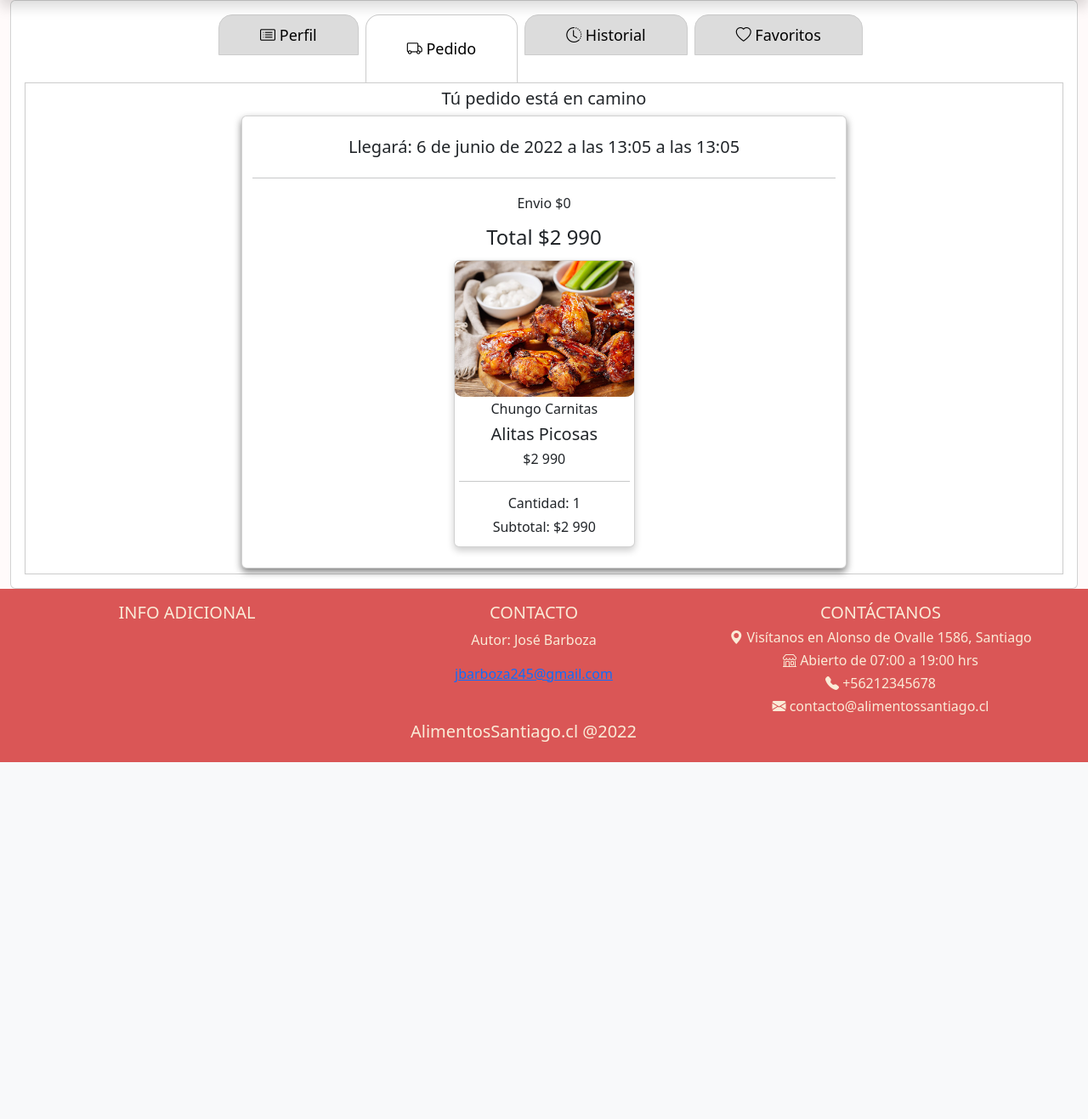
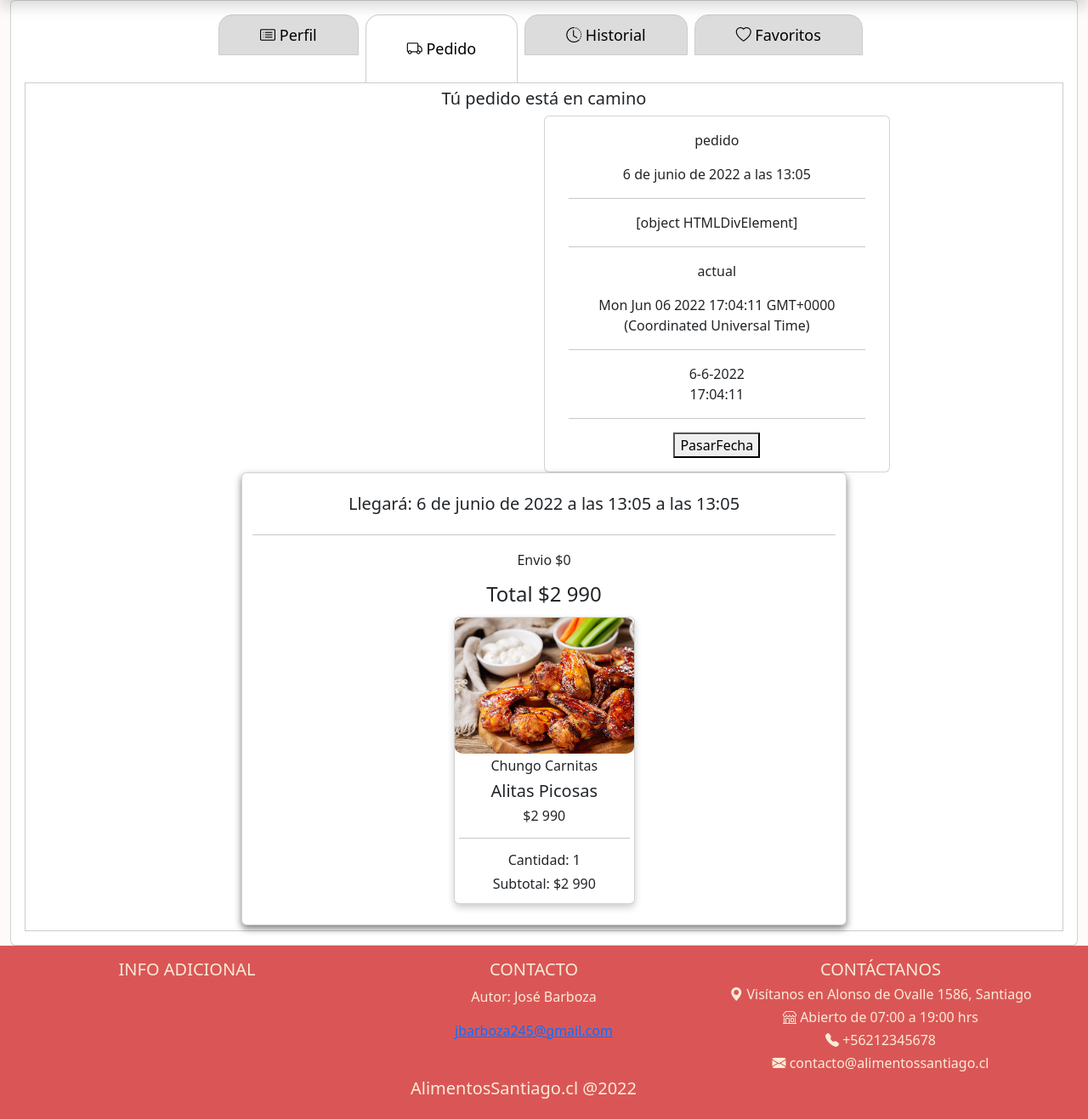
Before and after one commit to josebarbozaDUOC/alimentosSantiagoProject, a Django app: page /perfil-usuario/ in a window 1280 px wide. Shown: the part 47-1364 px from the top of the page at 85% size. Before the commit the page ends 944 px from the top, so only its background shows below. Run offline with Django 4.2, Linux system fonts and the light colour scheme; a user stored in the database is signed in; data comes from the database, SQL or seed files in the repository; both versions use the stored data as it was after the commit; parts of the project's set-up code (start-up, migrations or seed data) failed here and were passed over; some libraries are stand-ins or nearby versions.

Commit message:
test fechahora pedido
...

```diff
--- a/alimentosSantiagoWeb/web/models.py
+++ b/alimentosSantiagoWeb/web/models.py
@@ -39,6 +39,7 @@ class Producto(models.Model):
     disponible          = models.BooleanField(default=True)
     def __str__(self):
         return self.nombre
+
     def restar_stock(self, resta):
         self.stock =- resta
 
--- a/alimentosSantiagoWeb/web/static/web/js/horaEntrega.js
+++ b/alimentosSantiagoWeb/web/static/web/js/horaEntrega.js
@@ -1,12 +1,34 @@
+
+function deliveryDate(fecha){
+    //var date = new Date(fecha);
+    var fechapedido = fecha
+    return fecha;
+}
+
+var fechaPasada = deliveryDate(fecha);
+
 //Compara la fecha hra actual, con los pedidos en reparto, para saber cuando llegan a destino
 function currentTime() {
+
+    //fecha estatica pedido
+    var annoPedido = '2022'
+    var mesPedido = '5'     //mes va de 0 a 11. Se le debe RESTAR 1 en PEDIDO
+    var diaPedido = '6'
+    var horaPedido = '11'
+    var minPedido = '17'
+
+    //var pedido = new Date(annoPedido, mesPedido, diaPedido, horaPedido, minPedido)
+    var pedido = fechaPasada
+    document.getElementById("fechaPedido").innerText = pedido;
+
+    //fecha hora actual
     let date = new Date();
     let hh = date.getHours();
     let mm = date.getMinutes();
     let ss = date.getSeconds();
 
     let dia = date.getDate();
-    let mes = 1+ date.getMonth();
+    let mes = 1+ date.getMonth();       //mes va de 0 a 11. Se le debe SUMAR 1 en ACTUAL
     let anno = date.getFullYear();
     let fecha = dia +"-"+ mes +"-"+ anno;
 
@@ -16,8 +38,18 @@ function currentTime() {
 
     let time = hh + ":" + mm + ":" + ss;
 
+    document.getElementById("fechaActual").innerText = date;
     document.getElementById("fecha").innerText = fecha;
     document.getElementById("hora").innerText = time;
+
+    //if comparativo
+    /*if (pedido <= date){
+        document.getElementById("pedidoEntregado").innerText = 'Si';
+    } else{
+        document.getElementById("pedidoEntregado").innerText = 'No';
+    }*/
+
+
     let t = setTimeout(function(){ currentTime() }, 1000);
 }
 currentTime();
--- a/alimentosSantiagoWeb/web/static/web/js/sweetalert.js
+++ b/alimentosSantiagoWeb/web/static/web/js/sweetalert.js
@@ -27,7 +27,7 @@ function pedidoExitoso(){
     Swal.fire({
     icon: 'success',
     title: '¡Felicidades!',
-    text: "Tu pedido se está preparando",
+    text: "Tu pedido se está preparando, llegará: ",
     allowOutsideClick: false,
     timer: 4000,
     timerProgressBar: true,
--- a/alimentosSantiagoWeb/web/templates/web/pagar.html
+++ b/alimentosSantiagoWeb/web/templates/web/pagar.html
@@ -108,7 +108,8 @@
                     <a href="{% url 'carrito_compras' %}" id="submit"
                     class="btn btn-outline-danger btn-lg w-50 p-2 "
                     name="btn-carrito">Volver al Carrito</a>
-                    <a href="{% url 'confirmacion_pedido' %}" onclick="pedidoExitoso()"
+                    <a href="{% url 'confirmacion_pedido' %}"
+                    onclick="pedidoExitoso()"
                     id="submit" class="btn btn-outline-success btn-lg w-50 p-2 "
                     >Confirmar Compra</a>
                 </div>
--- a/alimentosSantiagoWeb/web/templates/web/perfil_usuario.html
+++ b/alimentosSantiagoWeb/web/templates/web/perfil_usuario.html
@@ -125,6 +125,29 @@
             <h5>Tú pedido está en camino</h5>
                 {% for pedido in pedidos %}
                     <div class="row justify-content-center">
+
+                                <!--- TEST hora --->
+                        <div class="card col-4 offset-lg-4">
+                            <div class="card-body text-center">
+                                <p>pedido</p>
+                                <p>{{ pedido.fecha_entrega_estimada }}</p>
+                                <div id="pedidoEntregado" onload="currentTime()"></div>
+                                <hr>
+                                <div id="fechaPedido" onload="currentTime()"></div>
+                                <hr>
+                                <p>actual</p>
+                                <div id="fechaActual" onload="currentTime()"></div>
+                                <hr>
+                                <div id="fecha" onload="currentTime()"></div>
+                                <div id="hora" onload="currentTime()"></div>
+                                <hr>
+                                <button onclick="deliveryDate('{{ pedido.fecha_entrega_estimada }}')">PasarFecha</button>
+                            </div>
+                        </div>
+                        <br>
+
+
+
                         <!---SE MUESTRAN LOS PROD DEL CARRITO -->
                         <div class="col-md-7 card text-center contenedorPedido container">
                             <br>
--- a/alimentosSantiagoWeb/web/views.py
+++ b/alimentosSantiagoWeb/web/views.py
@@ -433,7 +433,7 @@ def confirmacion_pedido(request):
     for p in productos:
         for d in detalle:
             if d.producto.id == p.id:
-                p.resta(d.cantidad_producto)
+                p.restar_stock(d.cantidad_producto)
                 p.save()
 
     return redirect(to='perfil_usuario')
```
Also changed, not shown: alimentosSantiagoWeb/web/templates/web/home.html (+0 -12 lines), alimentosSantiagoWeb/db.sqlite3.
